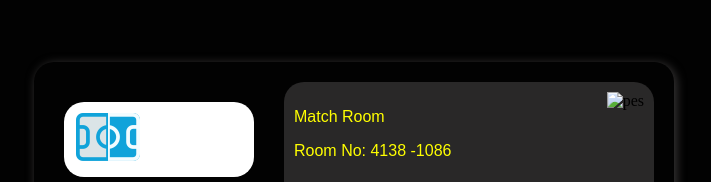
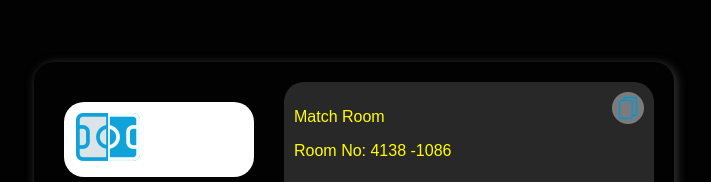
Before and after one commit to Maithy-a/efootball-match-room-clone, a plain HTML site: page index.html in a window 1280 px wide. Shown: the part 330-512 px from the top of the page, without its empty margins (358-1069 px from the left). Drawn offline with Linux system fonts and the light colour scheme; the site is published under a folder, as on GitHub Pages, so addresses that start at the root find nothing.

Commit message:
Update index.html

```diff
--- a/index.html
+++ b/index.html
@@ -32,7 +32,7 @@
                     <p>Room No: 4138 -1086</p>
                 </div>
                 <div class="header-img">
-                    <img src="/img/copy-1.png" alt="pes">
+                    <img src="img/copy-1.png" alt="pes">
                 </div>
             </div>
           <div class="icons">
```
